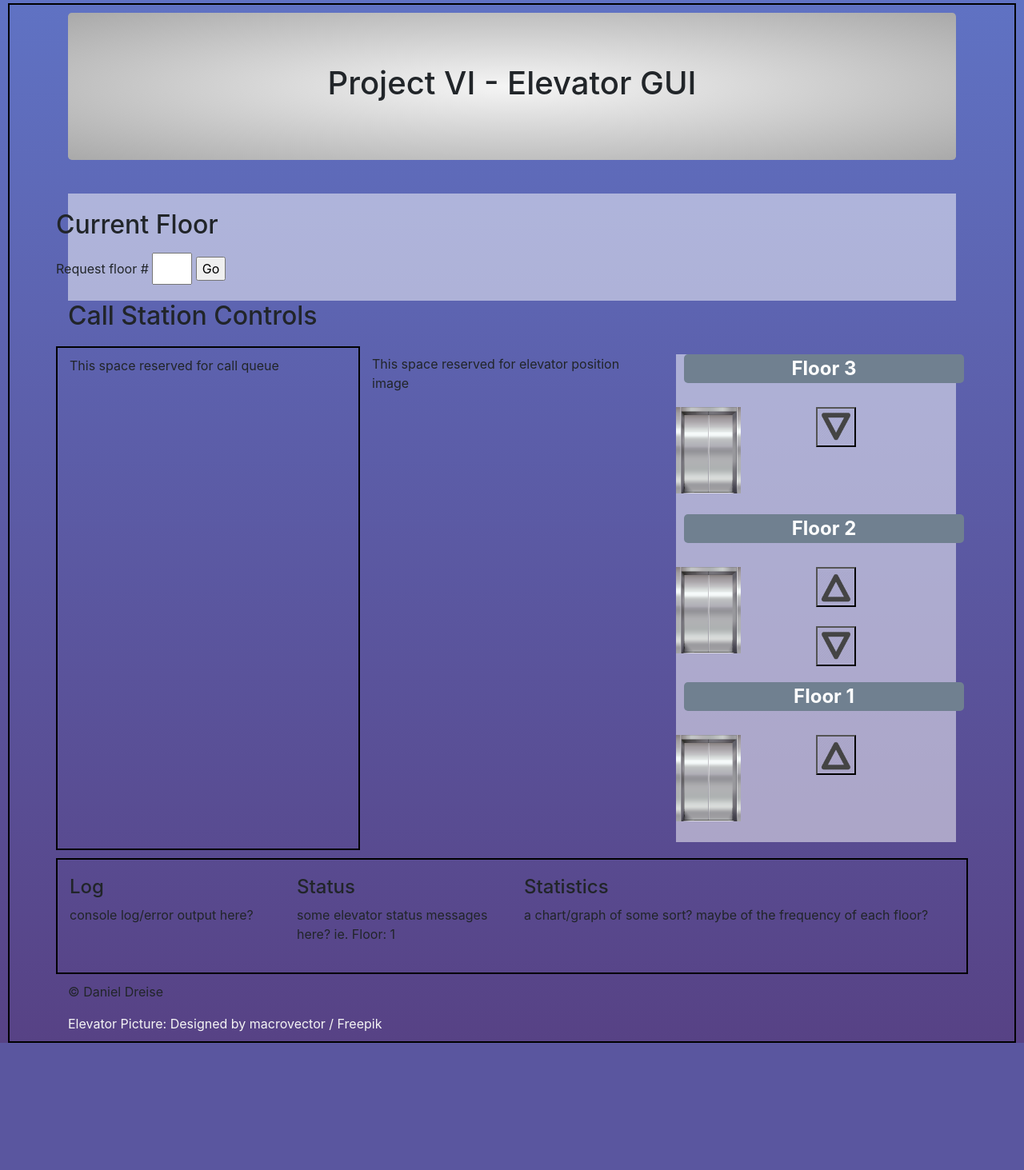
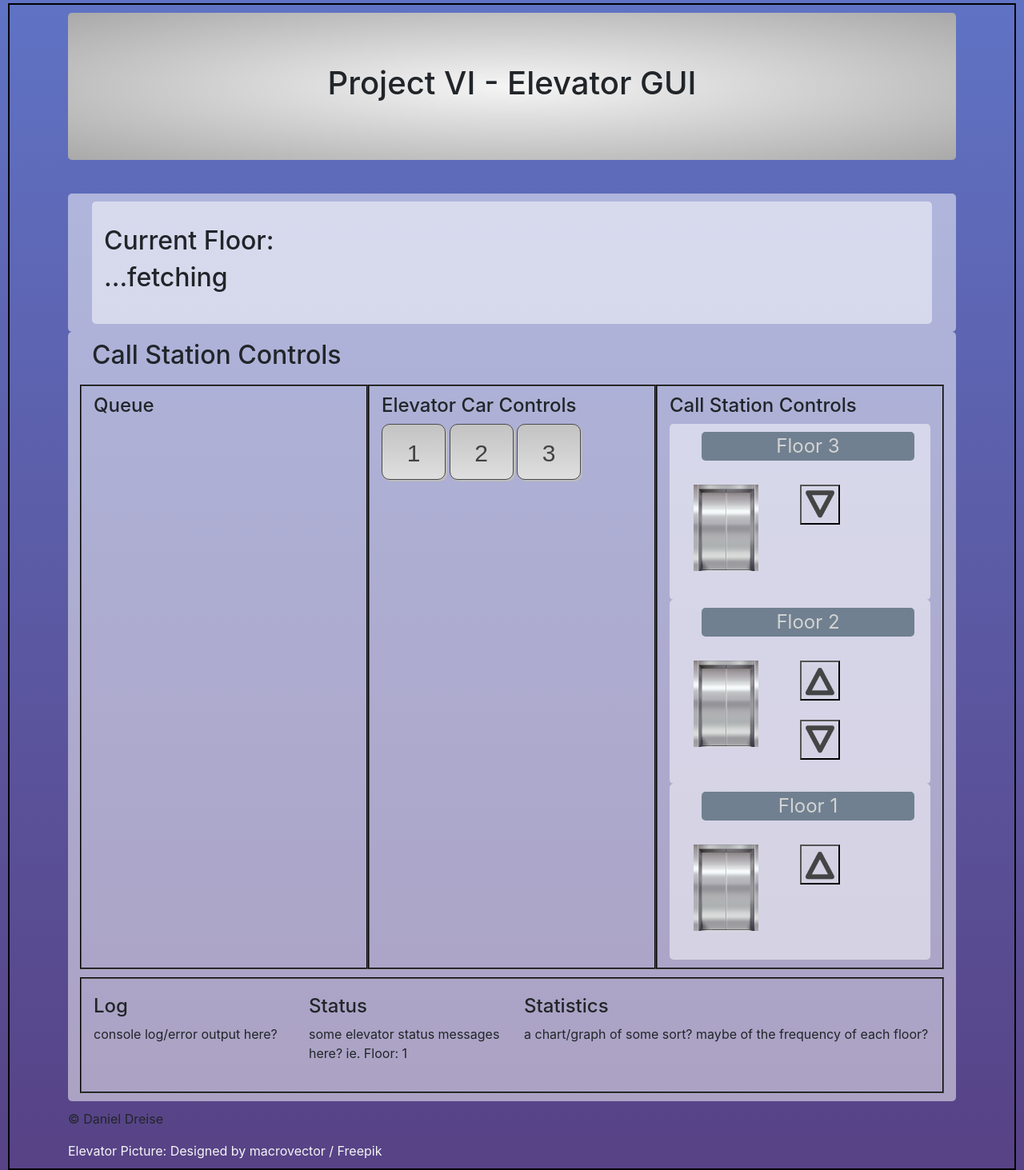
Before and after one commit to ddreise/Remote_Elevator_Control_System, a PHP site: page /call_stations.php in a window 1280 px wide. Shown: the part 76-1539 px from the top of the page at 80% size. Before the commit the page ends 1380 px from the top, so only its background shows below. Run offline with PHP 8.4, Linux system fonts and the light colour scheme.

Commit message:
website queue functional

```diff
--- a/call_stations.html
+++ b/call_stations.html
@@ -80,16 +80,8 @@
                     <section>
                         <div class="row">
                             <div class="col-xs">
-                                <h2>Current Floor</h2>
-                                <fieldset>
-                                    <!--Get data from server regarding current car location-->
-                                    <h2 id="floor"></h2>
-
-                                    <form action="call_stations.php" method="POST">
-				                        Request floor # <input type="number" style="width:50px; height:40px" name="newfloor" max=3 min=1 required />
-				                        <input type="submit" value="Go"/>
-			                        </form>
-                                </fieldset>
+                                <h2>Current Floor:</h2>
+                                <h2 id="floor">...fetching</h2>
                             </div>
                         </div>
                     </section>
@@ -103,15 +95,23 @@
                     <!-- <form action="php/call_stations.php" method="post" id="access" target="up_down_request"> -->
                     <h2>Call Station Controls</h2>
                         <div class="row">
-                            <div id="queue" class="col-md-4">
-                                <p>This space reserved for call queue</p>
+                            <div id="queue_section" class="col-md-4">
+                                <h4>Queue</h4>
+                                <p id="queue"></p>
                             </div>
 
-                            <div class="col-md-4">
-                                <p>This space reserved for elevator position image</p>
+                            <div id="car_button_section" class="col-md-4">
+                                <fieldset>
+                                    <h4>Elevator Car Controls</h4>
+                                    <input id="car_button1" class="car_buttons" type="submit" name="car_button1"  value="1" alt="car_button1"/>
+                                    <input id="car_button2" class="car_buttons" type="submit" name="car_button2"  value="2" alt="car_button2"/>
+                                    <input id="car_button3" class="car_buttons" type="submit" name="car_button3"  value="3" alt="car_button3"/>
+                                </fieldset>
+
                             </div>
 
-                            <div class="col-md-4">
+                            <div id="station_button_section" class="col-md-4">
+                                <h4>Call Station Controls</h4>
 
                                 <section>
                                     <fieldset>
@@ -169,10 +169,6 @@
                                             </div>
                                     </fieldset>
                                 </section>
-
-                                <section>
-
-                                </section>
                             </div>
 
                         </div>
@@ -208,6 +204,7 @@
         <!-- jQuery & JS -->
 
         <script src="js/show_floor.js"></script>
+        <script src="js/show_queue.js"></script>
         <script src="js/update_elevatorNetwork.js"></script>
 
         <script src="https://code.jquery.com/jquery-3.5.1.slim.min.js" integrity="sha384-DfXdz2htPH0lsSSs5nCTpuj/zy4C+OGpamoFVy38MVBnE+IbbVYUew+OrCXaRkfj" crossorigin="anonymous"></script>
--- a/css/dans_project_style.css
+++ b/css/dans_project_style.css
@@ -94,6 +94,15 @@ section
 {
     background-color: #FFF;
     background-color: rgba(255, 255, 255, 0.5);
+    padding: 10px 30px;
+    border-radius: 5px;
+}
+
+article{
+    background-color: #FFF;
+    background-color: rgba(255, 255, 255, 0.5);
+    padding: 10px 30px;
+    border-radius: 5px;
 }
 
 /* So navbar doesn't cover top of page content */
@@ -141,8 +150,7 @@ div {
 
 /* Legend formatting */
 legend {
-    color: white;
-    font-weight: bold;
+    color: lightgray;
     background-color: slategray;
     border-radius: 5px;
     text-align: center;
@@ -241,8 +249,9 @@ img {
     border-radius:25px;
 }
 
-#queue, #div-diagnostic {
+#queue_section, #div-diagnostic, #car_position_section, #station_button_section, #car_button_section {
     border: 2px solid black;
+    border-style: groove;
 
 }
 
@@ -253,8 +262,55 @@ img {
     display: inline-block;
 }
 
+
 .elevator_door_open1, .elevator_door_open2, .elevator_door_open3 {
     width: 81px; height: 108px;
     background: url('css_sprites.png') -113px -10px;
     display: inline-block;
 }
+
+/* Generated buttons for car */
+/* Reference: https://cssbuttongenerator.com/ */
+.car_buttons {
+	-moz-box-shadow: 2px 2px 0px 0px #bdbdbd;
+	-webkit-box-shadow: 2px 2px 0px 0px #bdbdbd;
+	box-shadow: 2px 2px 0px 0px #bdbdbd;
+	background:-webkit-gradient( linear, left top, left bottom, color-stop(0.05, #c4c4c4), color-stop(1, #dfdfdf) );
+	background:-moz-linear-gradient( center top, #c4c4c4 5%, #dfdfdf 100% );
+	filter:progid:DXImageTransform.Microsoft.gradient(startColorstr='#c4c4c4', endColorstr='#dfdfdf');
+	background-color:#c4c4c4;
+	-webkit-border-top-left-radius:10px;
+	-moz-border-radius-topleft:10px;
+	border-top-left-radius:10px;
+	-webkit-border-top-right-radius:10px;
+	-moz-border-radius-topright:10px;
+	border-top-right-radius:10px;
+	-webkit-border-bottom-right-radius:10px;
+	-moz-border-radius-bottomright:10px;
+	border-bottom-right-radius:10px;
+	-webkit-border-bottom-left-radius:10px;
+	-moz-border-radius-bottomleft:10px;
+	border-bottom-left-radius:10px;
+text-indent:0;
+	border:1px solid #4a4a4a;
+	display:inline-block;
+	color:#424242;
+	font-family:Arial;
+	font-size:30px;
+	font-weight:normal;
+	font-style:normal;
+height:70px;
+	line-height:70px;
+width:80px;
+	text-decoration:none;
+	text-align:center;
+}.car_buttons:hover {
+	background:-webkit-gradient( linear, left top, left bottom, color-stop(0.05, #dfdfdf), color-stop(1, #c4c4c4) );
+	background:-moz-linear-gradient( center top, #dfdfdf 5%, #c4c4c4 100% );
+	filter:progid:DXImageTransform.Microsoft.gradient(startColorstr='#dfdfdf', endColorstr='#c4c4c4');
+	background-color:#dfdfdf;
+}.car_buttons:active {
+	position:relative;
+    top:1px;
+    background-color: lightgreen;
+}
--- /dev/null
+++ b/js/show_queue.js
@@ -0,0 +1,26 @@
+//var elfloor = document.getElementById("current_floor");
+
+
+// Function to get the current floor number
+function showQueue() {
+    var xmlhttpShow = new XMLHttpRequest();
+
+    // Function to execute whenever readyState changes (e.g. server response ready)
+    xmlhttpShow.onreadystatechange = function() {
+        if(this.readyState == 4 && this.status == 200){
+            var resp = this.responseText;
+            document.getElementById("queue").innerHTML = resp;
+        }
+    };
+
+    xmlhttpShow.open ("GET", "php/show_queue.php?q=", true);          // access PHP file for information
+    xmlhttpShow.send();                                               // Send request
+}
+
+function showQueueInterval(millisec) {
+    setInterval(showQueue, millisec);
+}
+
+
+window.addEventListener("load", function() {showQueueInterval(3000)}, false);
+//elfloor.addEventListener("click", function() {showFloor()}, false);
--- a/js/update_elevatorNetwork.js
+++ b/js/update_elevatorNetwork.js
@@ -4,6 +4,9 @@ var floor3_down = document.getElementById("floor3_down");
 var floor2_up = document.getElementById("floor2_up");
 var floor2_down = document.getElementById("floor2_down");
 var floor1_up = document.getElementById("floor1_up");
+var car_button1 = document.getElementById("car_button1");
+var car_button2 = document.getElementById("car_button2");
+var car_button3 = document.getElementById("car_button3");
 
 
 // Function to get the current floor number
@@ -30,3 +33,9 @@ function showFloorInterval(millisec) {
 
 //window.addEventListener("load", function() {showFloorInterval(3000)}, false);
 floor3_down.addEventListener("click", function() {update_elevatorNetwork("floor3_down")}, false);
+floor2_up.addEventListener("click", function() {update_elevatorNetwork("floor2_up")}, false);
+floor2_down.addEventListener("click", function() {update_elevatorNetwork("floor2_down")}, false);
+floor1_up.addEventListener("click", function() {update_elevatorNetwork("floor1_up")}, false);
+car_button1.addEventListener("click", function() {update_elevatorNetwork("car_button1")}, false);
+car_button2.addEventListener("click", function() {update_elevatorNetwork("car_button2")}, false);
+car_button3.addEventListener("click", function() {update_elevatorNetwork("car_button3")}, false);
--- a/php/show_floor.php
+++ b/php/show_floor.php
@@ -16,6 +16,8 @@
 <?php
 
     $currentFloor = get_currentFloor();
-    echo $currentFloor;
+	echo $currentFloor;
+
+
 
 ?>
```
Also changed, not shown: php/get_currentDirection.php (added, +31 -0 lines), php/show_queue.php (added, +40 -0 lines), php/update_elevatorNetwork.php (+144 -19 lines).
